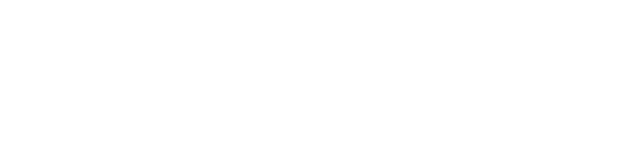
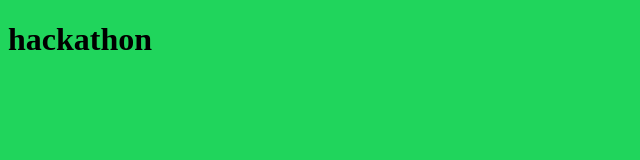
Before and after one commit to credomdh/hack, a plain HTML site: page index.html in a window 1280 px wide. Shown: the whole page, without its empty margins (0-640 px from the left). Drawn offline with Linux system fonts and the light colour scheme.

Commit message:
modification du projet

```diff
--- a/index.html
+++ b/index.html
@@ -4,9 +4,9 @@
     <meta charset="UTF-8">
     <meta http-equiv="X-UA-Compatible" content="IE=edge">
     <meta name="viewport" content="width=device-width, initial-scale=1.0">
-    <title>Document</title>
+    <title>Outils DevOps</title>
 </head>
-<body>
-
+<body style="background-color:#12d352ef">
+  <h1 >hackathon</h1>
 </body>
 </html>
```
